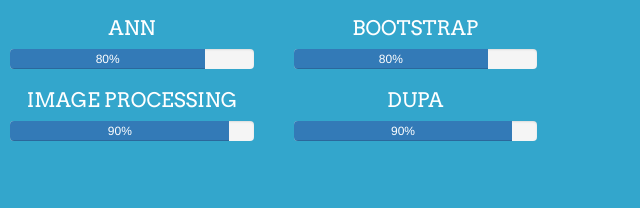
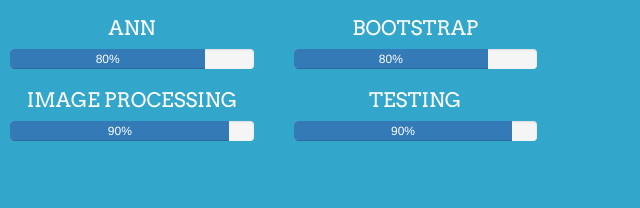
Before and after one commit to AdriannaZychewicz/website, a plain HTML site: page index.html in a window 1280 px wide. Shown: the part 3932-4140 px from the top of the page, 640-1280 px from the left. Drawn offline with nearby package versions, Linux system fonts and the light colour scheme.

Commit message:
Update index.html
change skills

```diff
--- a/index.html
+++ b/index.html
@@ -398,7 +398,7 @@
                         </div>
 
                         <div class="progress-wrap">
-                            <h3>dupa</h3>
+                            <h3>Testing</h3>
                             <div class="progress">
                               <div class="progress-bar color4" role="progressbar" aria-valuenow="80" aria-valuemin="0" aria-valuemax="100" style="width: 90%">
                                 <span class="bar-width">90%</span>
```
